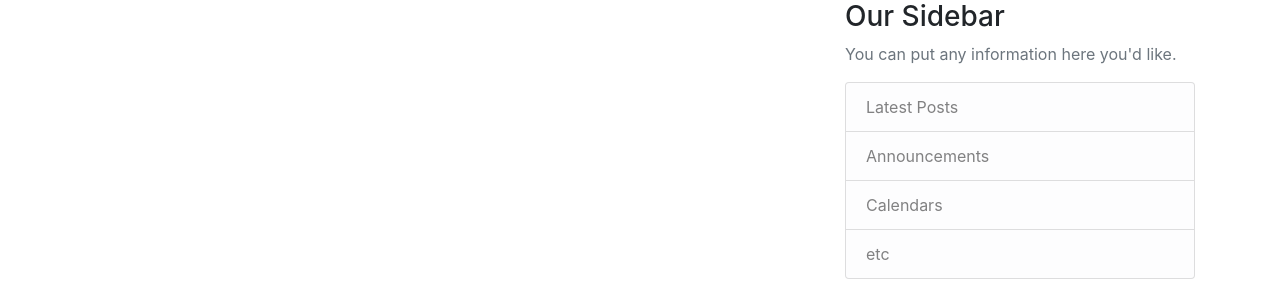
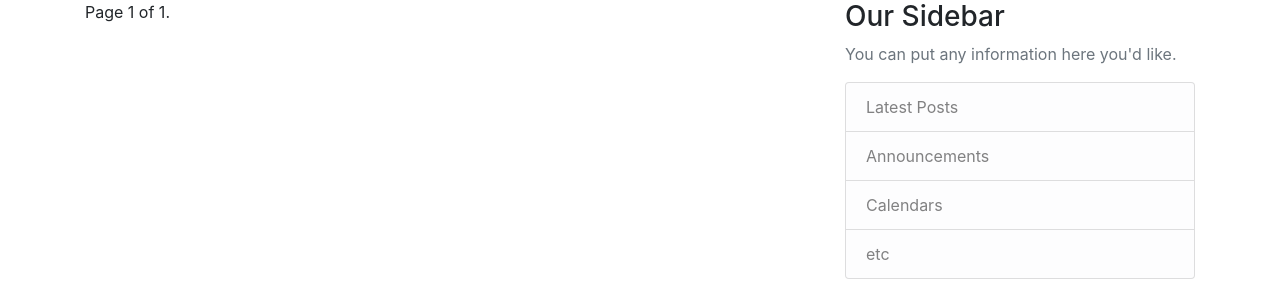
Before and after one commit to HarshAmreliya/blog-app, a Django app: page / in a window 1280 px wide. Shown: the top 300 px of the page. Run offline with Django 5.2, Linux system fonts and the light colour scheme; data that the repository does not hold is empty; some libraries are stand-ins or nearby versions.

Commit message:
Add Pagination

```diff
--- a/blog/templates/blog/home.html
+++ b/blog/templates/blog/home.html
@@ -12,4 +12,5 @@
           </div>
         </article>
     {% endfor %}
+    {% include "blog/pagination.html" with page=posts %}
 {% endblock content %}
--- /dev/null
+++ b/blog/templates/blog/pagination.html
@@ -0,0 +1,13 @@
+<div class="pagination">
+<span class="step-links">
+    {% if page.has_previous %}
+      <a href="?page={{ page.previous_page_number }}">Previous</a>
+    {% endif %}
+    <span class="current">
+      Page {{ page.number }} of {{ page.paginator.num_pages }}.
+    </span>
+    {% if page.has_next %}
+      <a href="?page={{ page.next_page_number }}">Next</a>
+    {% endif %}
+  </span>
+</div>
--- a/blog/views.py
+++ b/blog/views.py
@@ -1,10 +1,20 @@
 from django.shortcuts import render
 from .models import Post
 from django.shortcuts import get_object_or_404
+from django.core.paginator import Paginator, EmptyPage, PageNotAnInteger
 
 def home(request):
+    post_list = Post.published.all()
+    paginator = Paginator(post_list, 3)
+    page_number = request.GET.get('page',1)
+    try:
+        posts = paginator.page(page_number)
+    except EmptyPage:
+        posts = paginator.page(paginator.num_pages)
+    except PageNotAnInteger:
+        posts = paginator.page(1)
     context = {
-        'posts' : Post.published.all()
+        'posts' : posts
     }
     return render(request, 'blog/home.html', context)
 
```
